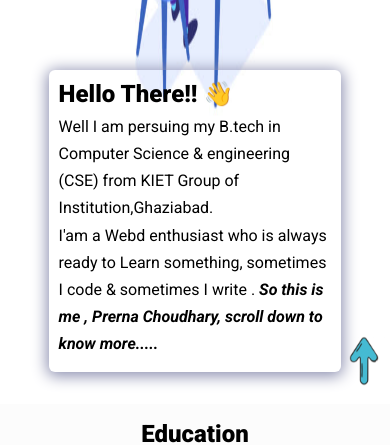
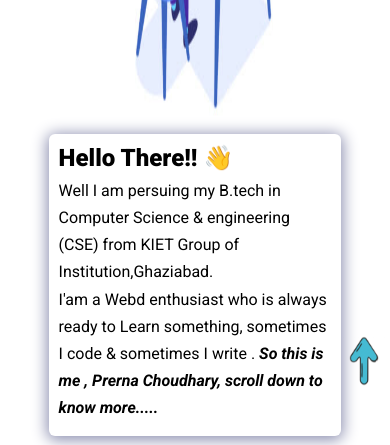
Before and after one commit to PRERNA-CHOUDHARY/Portfolio, a plain HTML site: page Portfolio/index.html in a window 390 px wide. Shown: the part 430-875 px from the top of the page. Drawn offline with nearby package versions, Linux system fonts and the light colour scheme.

Commit message:
Update style.css

```diff
--- a/Portfolio/style.css
+++ b/Portfolio/style.css
@@ -341,7 +341,7 @@ footer {
   }
 
   .bio {
-    margin-top: -7rem;
+    margin-top: -3rem;
     width: 20.5rem;
   }
   .more-about {
```
